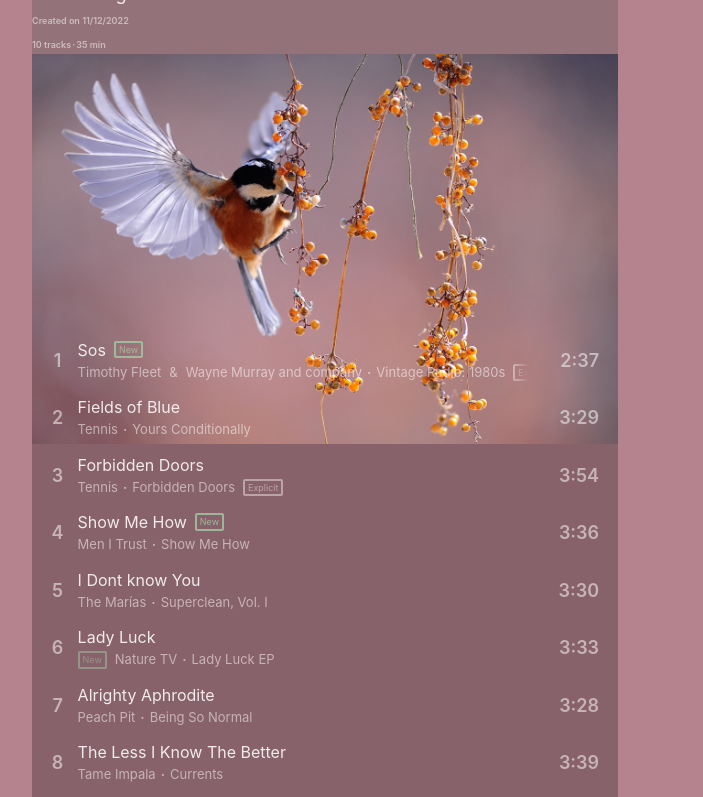
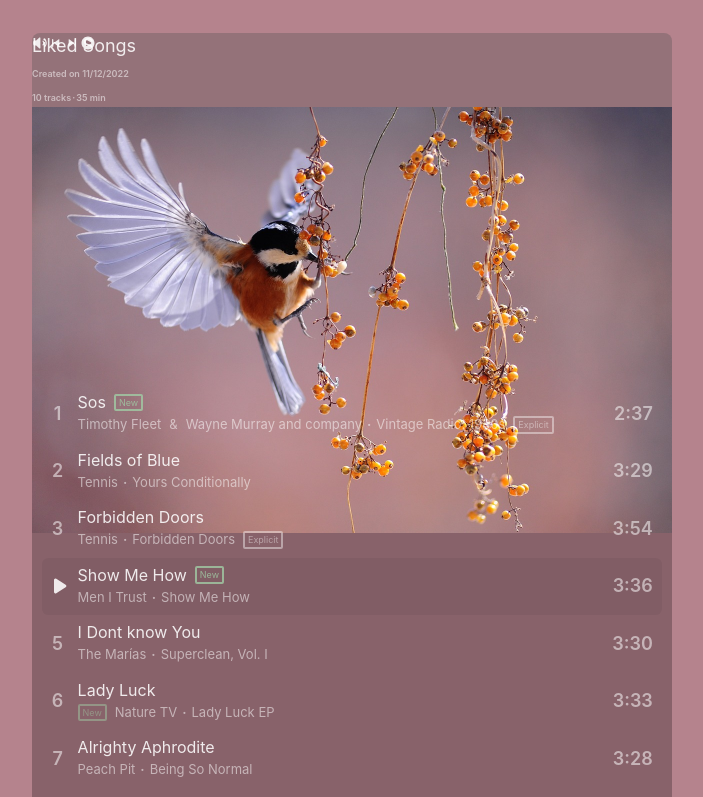
Before and after one commit to bouzidanas/react-list-player, a React (Vite) app: page / in a window 1280 px wide. Shown: the top 797 px of the page, without its empty margins (288-991 px from the left). Built offline with nearby package versions, Linux system fonts and the light colour scheme.

Commit message:
remove provider

```diff
--- a/src/App.tsx
+++ b/src/App.tsx
@@ -313,20 +313,36 @@
 
   const audioRef = useRef<HTMLAudioElement>(null);
 
-  const durationIncrement = 1000;
+  const durationIncrement = 300;
   const audioSrcs = ["/audio/Sos.mp3", "/audio/Fields of Blue.mp3", "/audio/Forbidden Doors.mp3", "/audio/Show Me How.mp3", "/audio/I Dont Know You.mp3"];
 
+  console.log("rendering app");
+
+  const play = () => {
+    console.log("play");
+    audioRef.current?.play();
+    setIsPlaying(true);
+  }
+
+  const pause = () => {
+    console.log("pause");
+    audioRef.current?.pause();
+    setIsPlaying(false);
+  }
+
   const handleOnPlay = (index:number, resume:boolean) => {
-    if(index === selectedTrack && !resume) {
-      audioRef.current?.load();
-      audioRef.current?.play();
+    console.log("handleOnPlay");
+    if(index === selectedTrack) {
+      if (!resume) audioRef.current?.load();
     } else {
-      audioRef.current?.play();
+      setSelectedTrack(index);
     }
+    play();
   }
 
   const handleOnPause = () => {
-    audioRef.current?.pause();
+    console.log("handleOnPause");
+    pause();
   }
 
   useEffect(() => {
@@ -340,6 +356,7 @@
 
     const timer2 = setTimeout(() => {
       setSelectedTrack(3);
+      setIsPlaying(true);
     }, 8*durationIncrement);
 
     const timer3 = setTimeout(() => {
@@ -348,7 +365,6 @@
 
     const timer4 = setTimeout(() => {
       setIsPlaying(false);
-      audioRef.current?.pause();
     }, 13*durationIncrement);
 
     const timer5 = setTimeout(() => {
@@ -382,14 +398,12 @@
     const timer9 = setTimeout(() => {
       setForceSmallWidth(false);
       setIsPlaying(true);
-      audioRef.current?.play();
       setIsMuted(true);
       setExplanitoryText("This means that you can combine it with any media player you like, such as react-player.");
     }, 40*durationIncrement);
 
     const timer10 = setTimeout(() => {
       setIsPlaying(false);
-      audioRef.current?.pause();
       setIsMuted(false);
       setExplanitoryText("Since ListPlayer accepts a child component, you can use it to wrap your media player");
     }, 45*durationIncrement);
@@ -455,13 +469,24 @@
   }, []);
 
   return (
-    <ListPlayerContext.Provider value={{selectedTrack, setSelectedTrack, isPlaying, setIsPlaying, isMuted, setIsMuted}}>
+    <>
       <div className="app w-full h-full max-h-[95vh] flex flex-col justify-end items-center px-8 pb-14 gap-6">
         <div key={explanitoryText} className=" explanitory-text text-4xl text-center p-6 px-6 flex justify-center items-start" style={{animation: "fadeIn 1s ease-in-out"}}>
           {explanitoryText}
         </div>
         <div className='listplayer-cont w-full h-[70%] flex justify-center items-start px-0 transition-all duration-500 ease-in-out' style={forceSmallWidth ? {paddingLeft: "20%", paddingRight: "20%"} : undefined}>
-          <ListPlayer tracks={testTracks} listInfo={testListInfo} playerMode={playerMode} noControls={replaceHeader} noHeader={headLess} playCallback={handleOnPlay} pauseCallback={handleOnPause}>
+          <ListPlayer
+            tracks={testTracks}
+            listInfo={testListInfo}
+            selectedTrack={selectedTrack}
+            isPlaying={isPlaying}
+            isMuted={isMuted}
+            playerMode={playerMode}
+            noControls={replaceHeader}
+            noHeader={headLess}
+            playCallback={handleOnPlay}
+            pauseCallback={handleOnPause}
+          >
             {
               replaceHeader
               ? <div className="absolute w-full h-full flex justify-center items-center text-4xl text-center p-12" style={{animation: "fadeIn 1s ease-in-out", background: "repeating-linear-gradient( 45deg, #22222255, #22222255 10px, #22222200 10px, #22222200 20px)"}}>
@@ -477,7 +502,7 @@
         muted={isMuted}
         onEnded={() => {setSelectedTrack(selectedTrack + 1)}}
       />
-    </ListPlayerContext.Provider>
+    </>
   )
 }
 
--- a/src/ListPlayer.tsx
+++ b/src/ListPlayer.tsx
@@ -541,10 +541,8 @@
 }
 
 // TODO: Make tracks and listInfo mandatory props
-export const ListPlayer = ({ tracks = testTracks, listInfo = testListInfo, prevBufferTime = 1500, playerMode, noControls = false, noHeader = false, playCallback, pauseCallback, muteCallback, children }: { tracks?: track[], listInfo?: listInfo, prevBufferTime?: number, playerMode?: string, noControls?: boolean, noHeader?: boolean, playCallback?: (trackNumber: number, resume: boolean) => void, pauseCallback?: () => void, muteCallback?: (mute: boolean) => void, children?: React.ReactNode }) => {
+export const ListPlayer = ({ tracks = testTracks, listInfo = testListInfo, selectedTrack=-1, isPlaying=false, isMuted=false, prevBufferTime = 1500, playerMode, noControls = false, noHeader = false, playCallback, pauseCallback, muteCallback, children }: { tracks?: track[], listInfo?: listInfo, selectedTrack?: number, isPlaying?: boolean, isMuted?: boolean, prevBufferTime?: number, playerMode?: string, noControls?: boolean, noHeader?: boolean, playCallback?: (trackNumber: number, resume: boolean) => void, pauseCallback?: () => void, muteCallback?: (mute: boolean) => void, children?: React.ReactNode }) => {
     const [timerTriggerFlag, setTimerTriggerFlag] = useState(false);
-
-    const { selectedTrack, setSelectedTrack, isPlaying, setIsPlaying, isMuted, setIsMuted } = useContext(ListPlayerContext);
 
     const listBodyRef = useRef<HTMLDivElement>(null);
 
@@ -554,7 +552,6 @@
     console.log("rendering");
 
     const play = (resume = true) => {
-        setIsPlaying(true);
         playCallback && playCallback(selectedTrack, resume);
 
         if (!resume) {
@@ -564,18 +561,16 @@
     }
 
     const pause = () => {
-        setIsPlaying(false);
         pauseCallback && pauseCallback();
     }
 
     const mute = (mute: boolean) => {
-        setIsMuted(mute);
         muteCallback && muteCallback(mute);
     }
 
     const playPause = (triggerPlay: boolean) => {
         if (selectedTrack === -1) {
-            triggerPlay ? setSelectedTrack(0) : null;
+            triggerPlay ? playCallback && playCallback(0, false) : null;
         }
         else {
             triggerPlay ? play() : pause();
@@ -583,11 +578,18 @@
     }
 
     const handleTrackClick = (index: number) => {
-        index === selectedTrack ? playPause(!isPlaying) : allowScrollIntoView.current = false, setSelectedTrack(index);
+        console.log("track clicked: ", index);
+        console.log("selectedTrack: ", selectedTrack);
+        console.log("isPlaying: ", isPlaying);
+        index === selectedTrack ? (isPlaying ? pauseCallback && pauseCallback() : playCallback && playCallback(selectedTrack, true)) : allowScrollIntoView.current = false, playCallback && playCallback(index, false);
     }
 
     const handlePreviousClick = () => {
-        allowPrevious.current || !isPlaying ? setSelectedTrack((selectedTrack - 1 + tracks.length) % tracks.length) : play(false)
+        allowPrevious.current || !isPlaying ? playCallback && playCallback((selectedTrack - 1 + tracks.length) % tracks.length, false) : play(false)
+    }
+
+    const handleNextClick = () => {
+        playCallback && playCallback((selectedTrack + 1) % tracks.length, false);
     }
 
     const scrollTrackIntoView = (index: number) => {
@@ -623,7 +625,7 @@
                 {
                     noHeader
                         ?   null
-                        :   <Header info={listInfo} track={tracks[selectedTrack]} snapTo={playerMode === "tiny" ? "tiny" : (playerMode === "small" ? "small" : (playerMode === "medium" ? "medium" : (playerMode === "large" ? "large" : (playerMode === undefined ? undefined : playerMode)))) } noControls={noControls} muted={isMuted} playing={isPlaying} muteCallback={mute} playCallback={playPause} nextCallback={() => setSelectedTrack((selectedTrack + 1) % tracks.length)} prevCallback={() => handlePreviousClick()}>
+                        :   <Header info={listInfo} track={tracks[selectedTrack]} snapTo={playerMode === "tiny" ? "tiny" : (playerMode === "small" ? "small" : (playerMode === "medium" ? "medium" : (playerMode === "large" ? "large" : (playerMode === undefined ? undefined : playerMode)))) } noControls={noControls} muted={isMuted} playing={isPlaying} muteCallback={mute} playCallback={playPause} nextCallback={handleNextClick} prevCallback={handlePreviousClick}>
                                 {children}
                             </Header>
                 }
```
